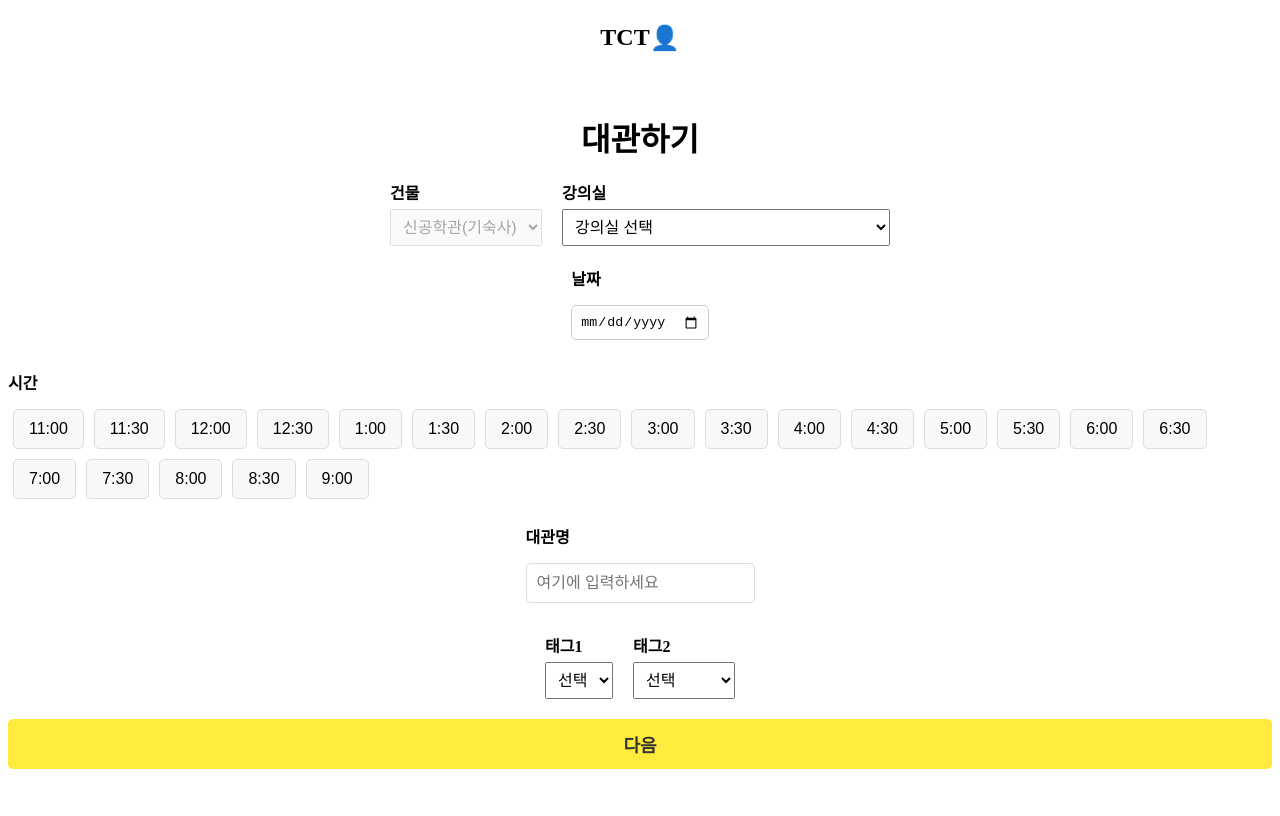
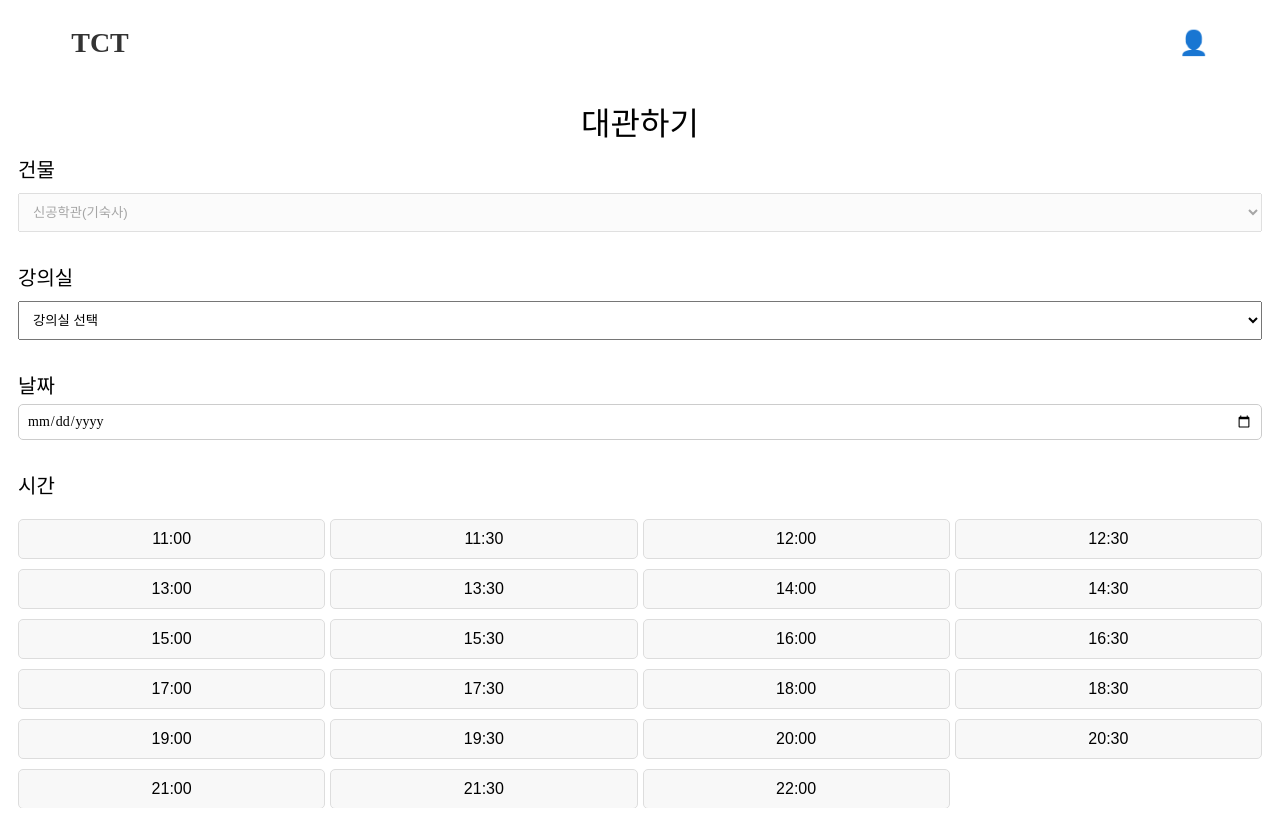
Before and after one commit to ICONICTHON/2024_ICONICTHON_TEAM_10_FE, a React (Create React App) app in the folder tct/: page /reservation1 in a window 1280 px wide. Built offline with nearby package versions, Linux system fonts and the light colour scheme; a web font is replaced by a local one.

Commit message:
Design: Reservation1

```diff
--- a/tct/src/MainPage/MainGeneral.js
+++ b/tct/src/MainPage/MainGeneral.js
@@ -1,7 +1,7 @@
 // MainGeneral.js
 import React from 'react';
 import { useNavigate } from 'react-router-dom';
-import '../css/Main.css';
+import '../css/button.css';
 import '../css/layout.css';
 import MainHeader from './MainHeader';
 import MainHostAfterStart from './MainHostAfterStart';
--- a/tct/src/MainPage/MainHostAfterStart.js
+++ b/tct/src/MainPage/MainHostAfterStart.js
@@ -1,5 +1,5 @@
 import React from 'react';
-import '../css/Main.css'
+import '../css/button.css'
 import MainHeader from "./MainHeader";
 import MainHostBeforeStart from "./MainHostBeforeStart";
 import {useNavigateToNextPage} from "./nextMainPage";
--- a/tct/src/MainPage/MainHostBeforeStart.js
+++ b/tct/src/MainPage/MainHostBeforeStart.js
@@ -1,5 +1,5 @@
 import React, { useState } from 'react';
-import '../css/Main.css';
+import '../css/button.css';
 import MainHeader from "./MainHeader";
 import MainParticipating from "./MainParticipating";
 import { useNavigateToNextPage } from './nextMainPage';
--- a/tct/src/MainPage/MainParticipating.js
+++ b/tct/src/MainPage/MainParticipating.js
@@ -1,5 +1,5 @@
 import React, { useState } from 'react';
-import '../css/Main.css';
+import '../css/button.css';
 import '../css/layout.css'
 import '../css/modal.css';
 import MainGeneral from "./MainGeneral";
--- a/tct/src/Reservation1.js
+++ b/tct/src/Reservation1.js
@@ -1,5 +1,8 @@
 import React, { useState } from 'react';
-import './Reservation1.css';
+// import './Reservation1.css';
+import Header from "./MainPage/MainHeader";
+import './css/layout.css';
+import './css/fonts.css';
 import { useNavigate } from 'react-router-dom';
 
 function Reservation1() {
@@ -108,30 +111,25 @@ function Reservation1() {
   ];
 
   const times = [
-    '11:00', '11:30', '12:00', '12:30', '1:00', '1:30', '2:00', '2:30',
-    '3:00', '3:30', '4:00', '4:30', '5:00', '5:30', '6:00', '6:30', '7:00',
-    '7:30', '8:00', '8:30', '9:00',
+    '11:00', '11:30', '12:00', '12:30', '13:00', '13:30', '14:00', '14:30',
+    '15:00', '15:30', '16:00', '16:30', '17:00', '17:30', '18:00', '18:30', '19:00',
+    '19:30', '20:00', '20:30', '21:00', '21:30', '22:00'
   ];
 
   return (
     <div className="reservation-container">
-      <header>
-        <h1 className="logo">TCT</h1>
-        <span className="profile-icon">👤</span>
-      </header>
-
-      <h2 className="title">대관하기</h2>
-
-      <div className="dropdown-container">
-        <div className="dropdown">
-          <label>건물</label>
+      <Header />
+      <label className="h4Font">대관하기</label>
+      <div className="form-group">
+        <div className="form">
+          <label className="NormalFont">건물</label>
           <select value="신공학관" disabled>
             <option value="신공학관">신공학관(기숙사)</option>
           </select>
         </div>
 
-        <div className="dropdown">
-          <label>강의실</label>
+        <div className="form">
+          <label className="NormalFont">강의실</label>
           <select value={selectedRoom} onChange={handleRoomChange}>
             <option value="">강의실 선택</option>
             {rooms.map((room) => (
@@ -141,15 +139,14 @@ function Reservation1() {
             ))}
           </select>
         </div>
+
+        <div className="form">
+          <label className="NormalFont">날짜</label>
+          <input className="SmallFont" type="date" value={selectedDate} onChange={handleDateChange}/>
         </div>
 
-      <div className="date-picker">
-        <label>날짜</label>
-        <input type="date" value={selectedDate} onChange={handleDateChange} />
-      </div>
-
-      <div className="time-picker">
-        <label>시간</label>
+        <div className="form">
+          <label className="NormalFont">시간</label>
           <div className="time-options">
             {times.map((time) => (
                 <button
@@ -162,9 +159,11 @@ function Reservation1() {
             ))}
           </div>
         </div>
+      </div>
 
-      <div className="reservation-details">
-        <label>대관명</label>
+
+      <div className="form-group">
+        <label className="NormalFont">대관명</label>
         <input
             type="text"
             placeholder="여기에 입력하세요"
@@ -173,9 +172,9 @@ function Reservation1() {
         />
       </div>
 
-      <div className="dropdown-container">
-        <div className="dropdown">
-          <label>태그1</label>
+      <div className="form-row left">
+        <div className="form">
+          <label className="NormalFont">태그1</label>
           <select value={tag1} onChange={(e) => setTag1(e.target.value)}>
             <option value="">선택</option>
             <option value="회의">회의</option>
@@ -185,8 +184,8 @@ function Reservation1() {
           </select>
         </div>
 
-        <div className="dropdown">
-          <label>태그2</label>
+        <div className="form">
+          <label className="NormalFont">태그2</label>
           <select value={tag2} onChange={(e) => setTag2(e.target.value)}>
             <option value="">선택</option>
             <option value="잡담 가능">잡담 가능</option>
@@ -195,7 +194,7 @@ function Reservation1() {
         </div>
       </div>
 
-      <button className="next-button" onClick={handleSubmit}>다음</button>
+      <button className="mini-button yellow" onClick={handleSubmit}>다음</button>
     </div>
   );
 }
--- a/tct/src/css/Main.css
+++ b/tct/src/css/button.css
@@ -69,3 +69,16 @@
   transition: transform 0.2s, background-color 0.3s;
   box-shadow: 0px 4px 10px rgba(0, 0, 0, 0.1);
 }
+
+.mini-button {
+  width: 30%;
+  padding: 15px 0;
+  font-family: var(--main-font-bold);
+  font-size: 20px;
+  font-weight: bold;
+  color: rgba(0, 0, 0, 0.91);
+  border: none;
+  border-radius: 8px;
+  transition: transform 0.2s, background-color 0.3s;
+  box-shadow: 0px 4px 10px rgba(0, 0, 0, 0.1);
+}
--- a/tct/src/css/layout.css
+++ b/tct/src/css/layout.css
@@ -44,6 +44,9 @@
 .mid {
     justify-content: center;
 }
+.left {
+    justify-content: left;
+}
 
 .form {
     display: flex;
@@ -60,6 +63,13 @@ input {
     border: 1px solid #ccc;
     border-radius: 5px;
     box-sizing: border-box;
+}
+
+select, option {
+    min-width: 100px;
+    margin-top: 10px;
+    margin-bottom: 10px;
+    padding: 10px;
 }
 
 .section {
@@ -99,3 +109,27 @@ input {
     border: 1px solid #ced4da;
     border-radius: 5px;
 }
+
+/* 대관 전용 css */
+.time-options {
+    display: grid;
+    grid-template-columns: repeat(4, 5fr);
+    row-gap: 10px;
+    column-gap: 5px;
+    margin-top: 20px;
+    margin-bottom: 20px;
+}
+
+.time-options button {
+    padding: 10px;
+    font-size: 16px;
+    border: 1px solid #ddd;
+    background-color: #f8f8f8;
+    cursor: pointer;
+    border-radius: 5px;
+}
+
+.time-options button.selected {
+    background-color: #4CAF50;
+    color: white;
+}
```
Lines whose indentation alone changed are shown as unchanged.
